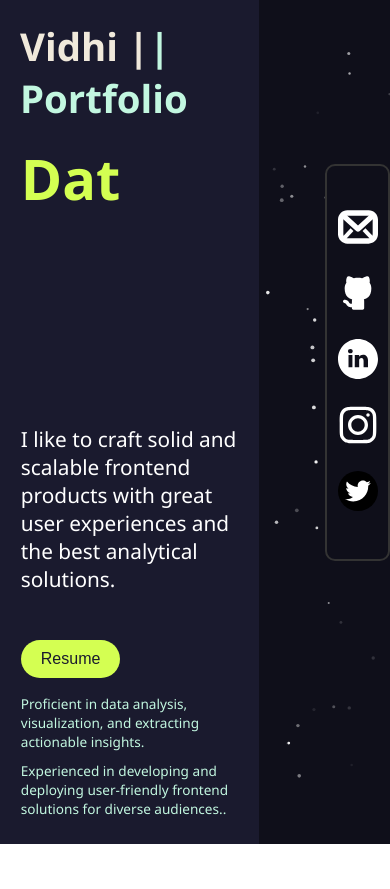
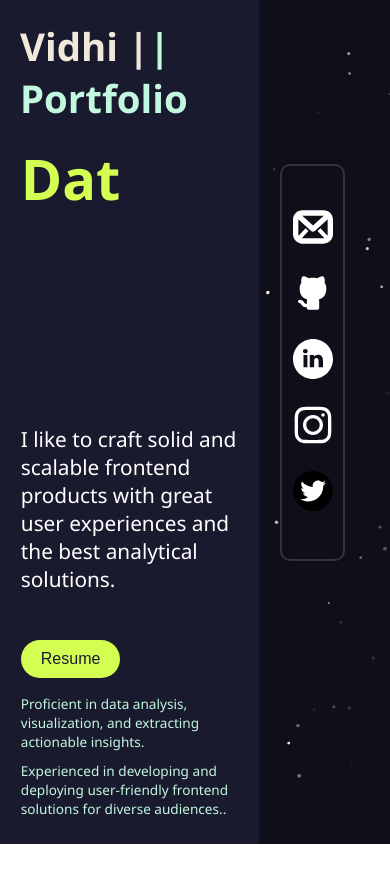
Before and after one commit to vidhirawat10/Portfolio, a plain HTML site: page index.html in a window 390 px wide. Shown: the top 889 px of the page. Drawn offline with nearby package versions, Linux system fonts and the light colour scheme.

Commit message:
Update index.css

```diff
--- a/index.css
+++ b/index.css
@@ -251,7 +251,7 @@
         .vertical-navbar {
          position: absolute;
         height: 47vh;
-        left: 325px;
+        left: 280px;
         top: -680px;
         }
 
```
